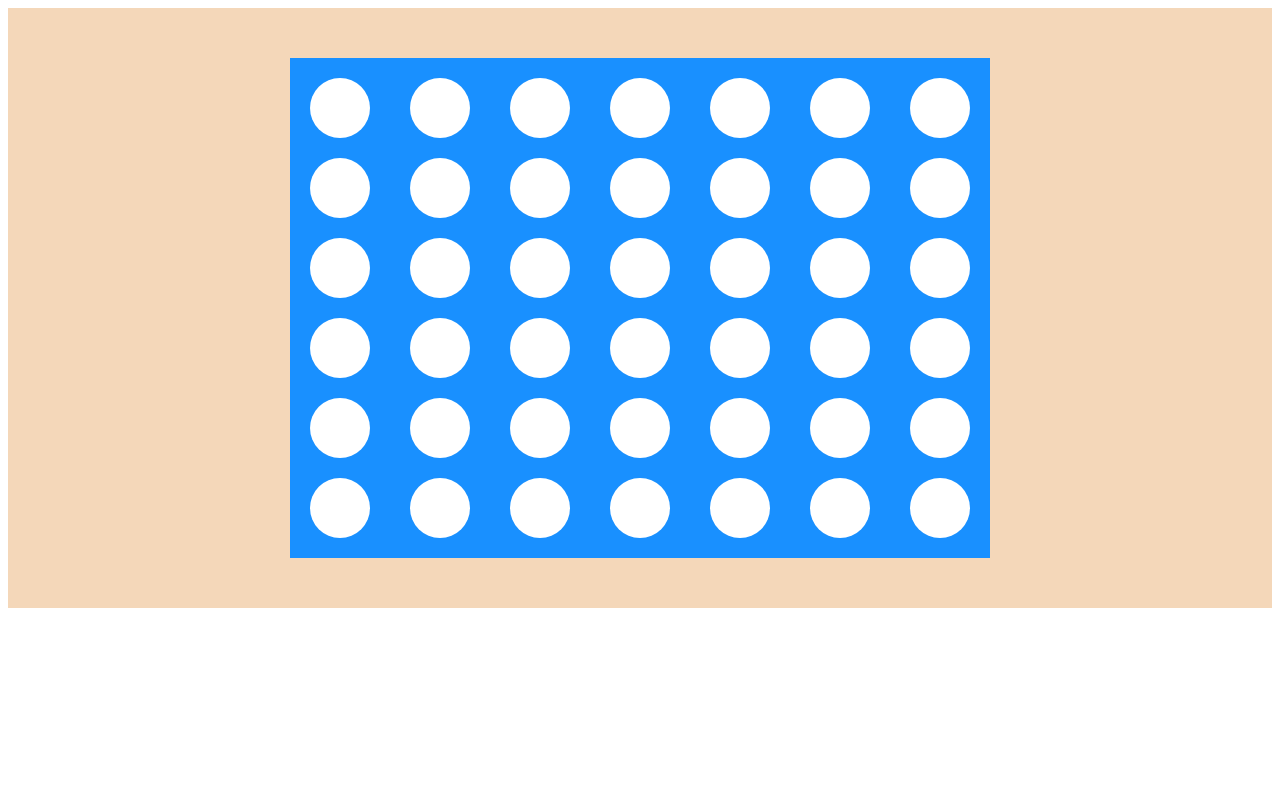
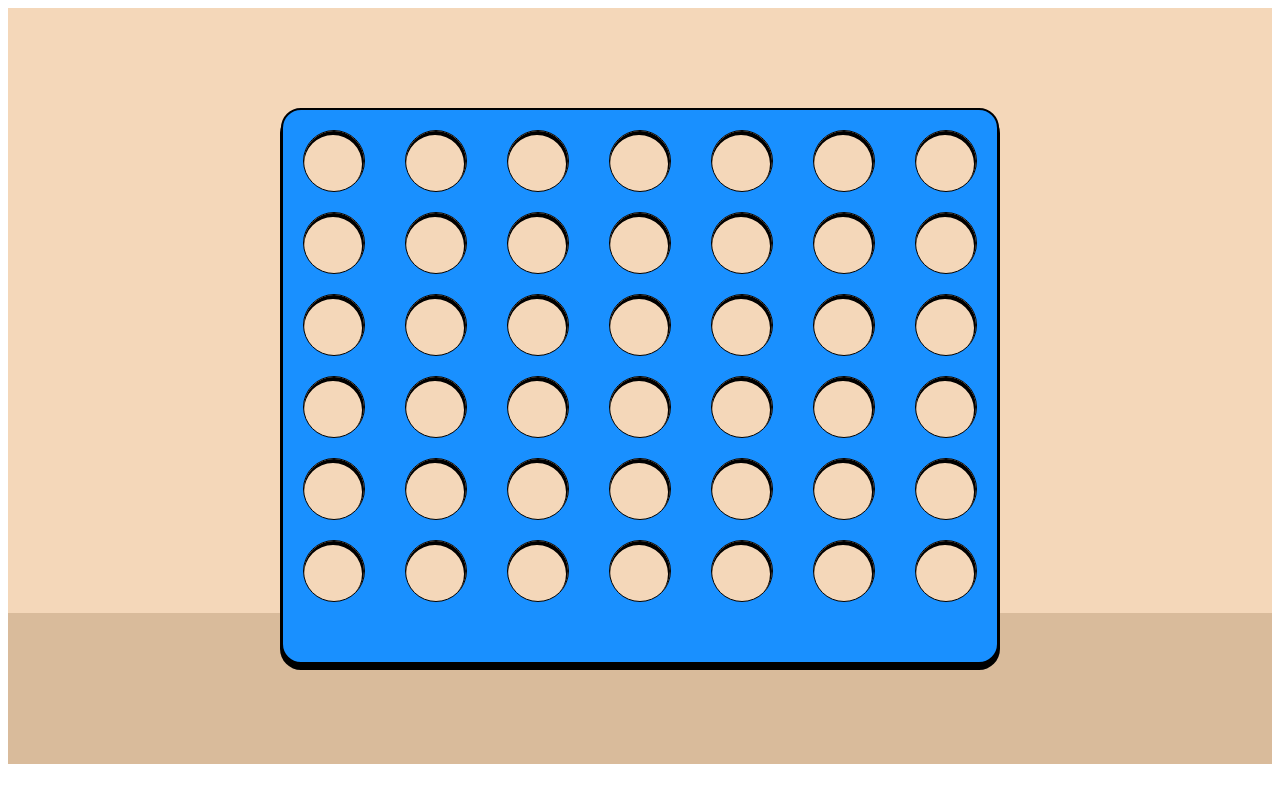
Before and after one commit to paulafiaschi/connect4-game, a Next.js app: page / in a window 1280 px wide. Built offline with nearby package versions, Linux system fonts and the light colour scheme.

Commit message:
board+background

```diff
--- a/app/Home.module.css
+++ b/app/Home.module.scss
@@ -1,24 +1,33 @@
 .main {
   background-color: #f4d7b9;
-  padding: 50px;
+  background: linear-gradient(180deg, #f4d7b9 80%, #d9bb9b 60%);
+  padding: 100px;
   display: flex;
   justify-content: center;
   align-items: center;
+
 }
 
 .board {
   background-color: #1990ff;
   display: flex;
   width: fit-content;
+  padding-bottom: 40px;
+  border-radius: 20px;
+  border: solid 2px black;
+  box-shadow: black 0px 5px 0px 1px ;
+
 }
 .gameCell {
-  height: 70px;
-  width: 70px;
+  height: 60px;
+  width: 60px;
   cursor: pointer;
   display: flex;
   background-color: #f4d7b9;
   border-radius: 100px;
   margin: 10px;
+  border: solid 1px black;
+  box-shadow: black -1px 3px 0px 1px inset;
 }
 .column {
   margin: 10px;
@@ -26,41 +35,22 @@
   flex-direction: column-reverse;
 }
 
-.whiteCircle,
 .redCircle,
 .yellowCircle {
   height: 60px;
   width: 60px;
   border-radius: 100px;
-}
-
-.whiteCircle {
-  background-color: #fff;
+  transition: background-color 0.5s;
+  transition: box-shadow 0.1s;
+  box-shadow: black -1px 3px 0px 1px inset;
 }
 
 .redCircle {
   background-color: #fb2a2a;
-  box-shadow: #9c0303 -1px 3px 0px 1px inset;
-  transition: background-color 0.5s;
-  transition: box-shadow 0.1s;
 }
 
 .yellowCircle {
   background-color: #eae136;
-  box-shadow: #c4bc1b -1px 3px 0px 1px inset;
-  transition: box-shadow 0.1s;
-  transition: background-color 0.5s;
+
+
 }
-
-td.cel {
-  width: 25px;
-  height: 25px;
-  background-color: #fff;
-  padding: 20px;
-  border-radius: 50%;
-}
-
-tbody.tbody {
-  background-color: #1990ff;
-  padding: 20px;
-}
--- a/components/GameBoard.jsx
+++ b/components/GameBoard.jsx
@@ -1,5 +1,5 @@
 import { useState } from "react";
-import Styles from "../app/Home.module.css";
+import Styles from "../app/Home.module.scss";
 import GameColumn from "./GameColumn";
 
 export default function GameBoard() {
--- a/components/GameColumn.jsx
+++ b/components/GameColumn.jsx
@@ -1,16 +1,16 @@
-import Styles from "../app/Home.module.css";
+import Styles from "../app/Home.module.scss";
 
 export default function GameColumn({ col, i, onClick }) {
   return (
     <div className={Styles.column}>
       {col.map((cell, i) => {
-        let color = "whiteCircle";
+        let color;
+        cell === 1
+          ? (color = "redCircle")
+          : cell === 2
+          ? (color = "yellowCircle")
+          : null;
 
-        if (cell === 1) {
-          color = "redCircle";
-        } else if (cell === 2) {
-          color = "yellowCircle";
-        }
         return (
           <span
             className={`${Styles.gameCell} ${Styles[color]}`}
--- a/package.json
+++ b/package.json
@@ -17,5 +17,8 @@
     "react": "18.2.0",
     "react-dom": "18.2.0",
     "tailwindcss": "3.3.3"
+  },
+  "devDependencies": {
+    "sass": "^1.65.1"
   }
 }
```
Also changed, not shown: 1 other file (tests, documents, lock files or other folders).
